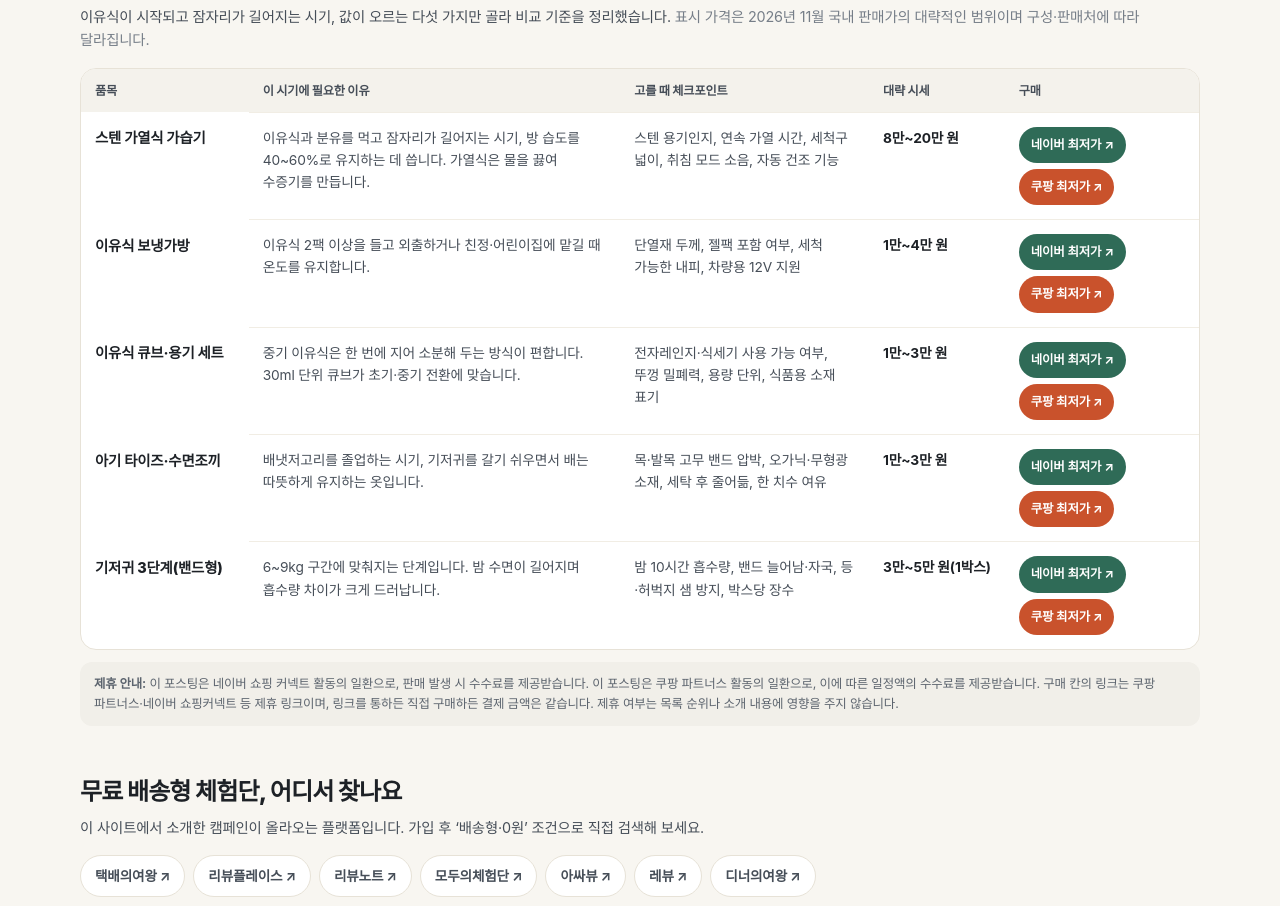
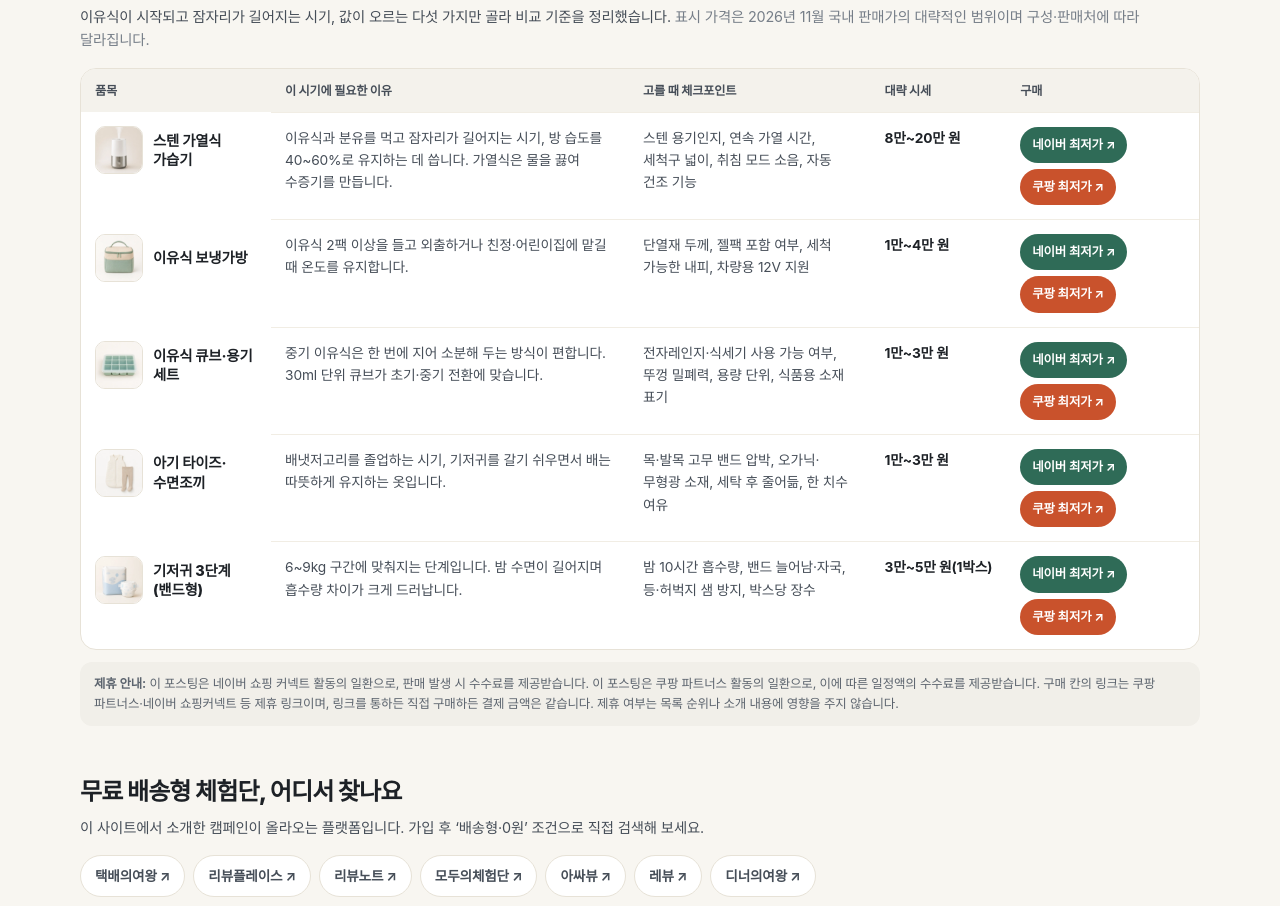
Before and after one commit to arin-papa/arin-papa.github.io, a plain HTML site: page index.html in a window 1280 px wide. Shown: the part 6668-7574 px from the top of the page. Drawn offline with Linux system fonts and the light colour scheme.

Commit message:
아린아빠 혜택노트: 육아템 비교표 5종 상품 썸네일 추가

```diff
--- a/app.js
+++ b/app.js
@@ -320,8 +320,14 @@
     var buy = links.length
       ? '<span class="aff-links">' + links.join("") + "</span>"
       : '<span class="aff-empty">링크 준비 중</span>';
+    var thumb = item.thumb
+      ? '<img class="aff-thumb" src="' + esc(item.thumb) +
+        '" alt="' + esc(item.name) + ' 상품 이미지" width="48" height="48"' +
+        ' loading="lazy" decoding="async">'
+      : "";
     return "<tr>" +
-      "<th scope=\"row\">" + esc(item.name) + "</th>" +
+      "<th scope=\"row\"><span class=\"aff-item\">" + thumb +
+      "<span class=\"aff-name\">" + esc(item.name) + "</span></span></th>" +
       "<td data-label=\"필요한 이유\">" + esc(item.why) + "</td>" +
       "<td data-label=\"체크포인트\">" + esc(item.check) + "</td>" +
       "<td data-label=\"대략 시세\" class=\"price\">" + esc(item.price) + "</td>" +
--- a/data/events.js
+++ b/data/events.js
@@ -429,6 +429,7 @@
       {
         key: "humidifier",
         name: "스텐 가열식 가습기",
+        thumb: "assets/prod-humidifier.webp",
         why: "이유식과 분유를 먹고 잠자리가 길어지는 시기, 방 습도를 40~60%로 유지하는 데 씁니다. 가열식은 물을 끓여 수증기를 만듭니다.",
         check: "스텐 용기인지, 연속 가열 시간, 세척구 넓이, 취침 모드 소음, 자동 건조 기능",
         price: "8만~20만 원",
@@ -438,6 +439,7 @@
       {
         key: "cooler-bag",
         name: "이유식 보냉가방",
+        thumb: "assets/prod-coolerbag.webp",
         why: "이유식 2팩 이상을 들고 외출하거나 친정·어린이집에 맡길 때 온도를 유지합니다.",
         check: "단열재 두께, 젤팩 포함 여부, 세척 가능한 내피, 차량용 12V 지원",
         price: "1만~4만 원",
@@ -447,6 +449,7 @@
       {
         key: "cube",
         name: "이유식 큐브·용기 세트",
+        thumb: "assets/prod-cube.webp",
         why: "중기 이유식은 한 번에 지어 소분해 두는 방식이 편합니다. 30ml 단위 큐브가 초기·중기 전환에 맞습니다.",
         check: "전자레인지·식세기 사용 가능 여부, 뚜껑 밀폐력, 용량 단위, 식품용 소재 표기",
         price: "1만~3만 원",
@@ -456,6 +459,7 @@
       {
         key: "tights",
         name: "아기 타이즈·수면조끼",
+        thumb: "assets/prod-sleepvest.webp",
         why: "배냇저고리를 졸업하는 시기, 기저귀를 갈기 쉬우면서 배는 따뜻하게 유지하는 옷입니다.",
         check: "목·발목 고무 밴드 압박, 오가닉·무형광 소재, 세탁 후 줄어듦, 한 치수 여유",
         price: "1만~3만 원",
@@ -465,6 +469,7 @@
       {
         key: "diaper",
         name: "기저귀 3단계(밴드형)",
+        thumb: "assets/prod-diaper.webp",
         why: "6~9kg 구간에 맞춰지는 단계입니다. 밤 수면이 길어지며 흡수량 차이가 크게 드러납니다.",
         check: "밤 10시간 흡수량, 밴드 늘어남·자국, 등·허벅지 샘 방지, 박스당 장수",
         price: "3만~5만 원(1박스)",
--- a/style.css
+++ b/style.css
@@ -894,13 +894,34 @@ button {
 }
 
 .compare tbody th {
-  width: 15%;
+  width: 17%;
   padding: 14px;
   color: var(--ink);
   font-size: 0.9rem;
   font-weight: 800;
   text-align: left;
   vertical-align: top;
+}
+
+.aff-item {
+  display: flex;
+  align-items: center;
+  gap: 10px;
+}
+
+.aff-thumb {
+  flex: none;
+  width: 48px;
+  height: 48px;
+  border: 1px solid var(--line);
+  border-radius: 10px;
+  background: #fff;
+  object-fit: cover;
+}
+
+.aff-name {
+  display: block;
+  line-height: 1.35;
 }
 
 .compare td {
@@ -967,6 +988,23 @@ button {
   background: #f1efe9;
   color: #5c646e;
   font-size: 0.78rem;
+}
+
+@media (max-width: 700px) {
+  .compare tbody th {
+    padding: 12px;
+  }
+
+  .aff-item {
+    gap: 8px;
+    align-items: flex-start;
+  }
+
+  .aff-thumb {
+    width: 44px;
+    height: 44px;
+    border-radius: 9px;
+  }
 }
 
 /* ── 플랫폼 · FAQ ───────────────────────────────────────── */
```
Also changed, not shown: assets/prod-coolerbag.webp (added), assets/prod-cube.webp (added), assets/prod-diaper.webp (added), assets/prod-humidifier.webp (added), assets/prod-sleepvest.webp (added).
